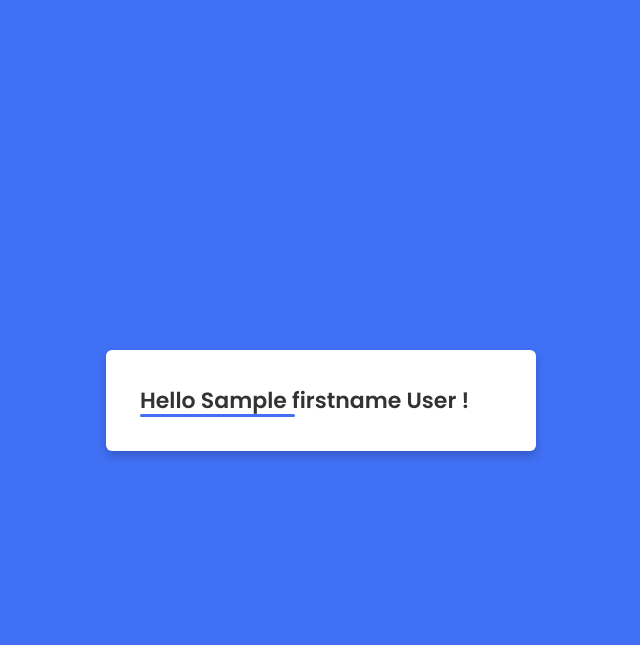
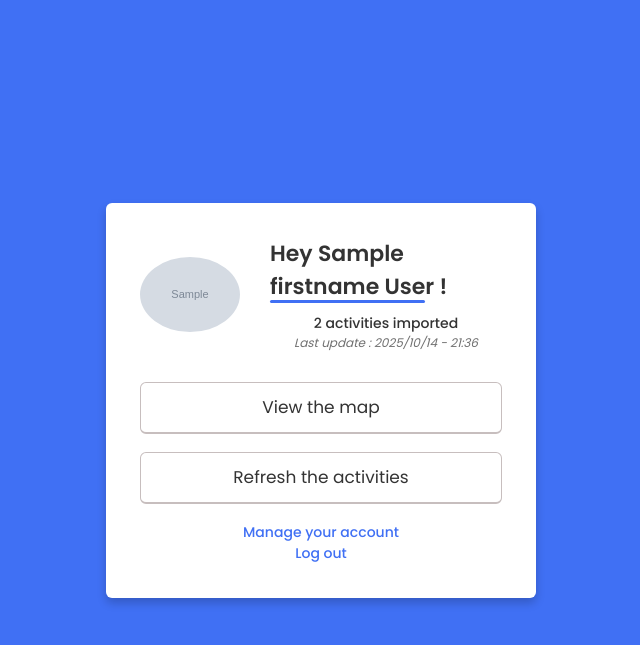
Before and after one commit to MaloVirmoux/strava_viewer, a Flask app: page /home in a window 1280 px wide. Shown: the top 645 px of the page, without its empty margins (319-959 px from the left). Run offline with Flask 3, Linux system fonts and the light colour scheme; a user stored in the database is signed in; grey boxes marked "Sample" are stand-in pictures; a database or web service that is not in the repository returns one stand-in record (values such as "Sample title"); some libraries are stand-ins or nearby versions.

Commit message:
Adding homepage, & preventing SQL injection

```diff
--- a/app/app.py
+++ b/app/app.py
@@ -3,14 +3,14 @@
 import datetime
 import json
 import urllib.parse
+
 import flask
 import flask_login
 from argon2 import PasswordHasher
+from assets import User
+from connectors import Postgres, Strava
 from dotenv import load_dotenv
 from flask_cors import CORS
-
-from assets import User
-from connectors import Postgres, Strava
 from loaders import SQL, Conf
 
 # Load env & conf
@@ -23,6 +23,7 @@ CORS(app)
 
 app.secret_key = conf.flask["secret_key"]
 login_manager = flask_login.LoginManager()
+login_manager.login_view = "/login"
 login_manager.init_app(app)
 
 password_hasher = PasswordHasher()
@@ -49,12 +50,19 @@ def load_user(user_email):
         return None
     return user
 
+
 @app.route("/", methods=["GET"])
 def index():
-    return flask.render_template("index.html")
+    """Gets to the homepage is the user is anonymous, to the userpage if he's logged in"""
+    if flask_login.current_user.is_authenticated:
+        return flask.redirect("/home")
+    else:
+        return flask.render_template("index.html")
+
 
 @app.route("/login", methods=["GET", "POST"])
 def login():
+    """Logs in the user to the website"""
     if flask.request.method == "GET":
         return flask.render_template("login.html")
 
@@ -65,21 +73,26 @@ def login():
 
         if password_hasher.verify(user.password, login_details["password"]):
             flask_login.login_user(user, remember=True, duration=SESSION_DURATION)
-            return flask.Response(status=HTTP_STATUS_OK)
+            return flask.redirect("/home")
 
         return flask.Response(status=HTTP_STATUS_UNAUTHORIZE)
+
 
 @app.route("/sign_up", methods=["GET", "POST"])
 def sign_up():
     """Create a new user"""
     if flask.request.method == "GET":
-        strava_login_url = "{url}?{query_params}".format(url=conf.strava_oauth["url"], query_params=urllib.parse.urlencode(conf.strava_oauth["params"]))
+        strava_login_url = "{url}?{query_params}".format(
+            url=conf.strava_oauth["url"],
+            query_params=urllib.parse.urlencode(conf.strava_oauth["params"]),
+        )
 
         return flask.render_template("sign_up.html", strava_login_url=strava_login_url)
 
     if flask.request.method == "POST":
         user_details = flask.request.get_json()
         user_details["strava_user_id"] = flask.session["strava_user_id"]
+        user_details["profile_picture_url"] = flask.session["profile_picture_url"]
         user_details["strava_access_token"] = flask.session["strava_access_token"]
         user_details["strava_expires_date"] = flask.session["strava_expires_date"]
         user_details["strava_refresh_token"] = flask.session["strava_refresh_token"]
@@ -94,7 +107,15 @@ def sign_up():
                 content_type=JSON_TYPE,
             )
 
-        return flask.Response(status=HTTP_STATUS_CREATED)
+        flask_login.login_user(user, remember=True, duration=SESSION_DURATION)
+        return flask.redirect("/home")
+
+
+@app.route("/logout", methods=["GET"])
+def logout():
+    """Log out the user from the website"""
+    pass
+
 
 @app.route("/get_strava_token", methods=["GET"])
 def get_strava_token():
@@ -107,6 +128,7 @@ def get_strava_token():
         conf.strava_bearer_token = token["access_token"]
 
         flask.session["strava_user_id"] = token["athlete"]["id"]
+        flask.session["profile_picture_url"] = token["athlete"]["profile"]
         flask.session["strava_access_token"] = token["access_token"]
         flask.session["strava_expires_date"] = datetime.datetime.fromtimestamp(
             token["expires_at"]
@@ -130,11 +152,20 @@ def get_strava_token():
             content_type=JSON_TYPE,
         )
 
+
 @app.route("/home", methods=["GET"])
 @flask_login.login_required
 def home():
     user = flask_login.current_user
-    return flask.render_template("home.html", firstname=user.firstname, lastname=user.lastname)
+    return flask.render_template(
+        "home.html",
+        firstname=user.firstname,
+        lastname=user.lastname,
+        profile_picture_url=user.profile_picture_url,
+        number_of_activities=2,
+        last_update=datetime.datetime.now().strftime("%Y/%m/%d - %H:%M"),
+    )
+
 
 # To do : Continue get activities, manage response in case of error
 # @app.route("/get_activites", methods=["GET"])
--- a/app/assets/user.py
+++ b/app/assets/user.py
@@ -4,7 +4,6 @@ import re
 from typing import Any, Dict, Optional
 
 from argon2 import PasswordHasher
-
 from connectors import Postgres
 
 EMAIL_REGEX = r"^\S+@\S+\.[a-zA-Z]{2,}$"
@@ -45,6 +44,7 @@ class User:
         self.firstname = user_details["firstname"]
         self.lastname = user_details["lastname"]
         self.strava_user_id = user_details["strava_user_id"]
+        self.profile_picture_url = user_details["profile_picture_url"]
         self.strava_access_token = user_details["strava_access_token"]
         self.strava_expires_date = user_details["strava_expires_date"]
         self.strava_refresh_token = user_details["strava_refresh_token"]
@@ -71,6 +71,7 @@ class User:
                 "firstname": self.firstname,
                 "lastname": self.lastname,
                 "strava_user_id": self.strava_user_id,
+                "profile_picture_url": self.profile_picture_url,
                 "strava_access_token": self.strava_access_token,
                 "strava_expires_date": self.strava_expires_date,
                 "strava_refresh_token": self.strava_refresh_token,
--- a/app/connectors/postgres.py
+++ b/app/connectors/postgres.py
@@ -3,7 +3,6 @@
 from typing import Any, Dict, Tuple
 
 import psycopg2
-
 from loaders import SQL, Conf
 
 
@@ -27,7 +26,7 @@ class Postgres:
     def save_user(self, user_data: dict) -> int:
         """Saves the user into the table"""
         with self.connection.cursor() as cursor:
-            cursor.execute(self.sql.format_request(self.sql.save_user, user_data))
+            cursor.execute(self.sql.save_user, user_data)
             updated_row_count = cursor.rowcount
 
         self.connection.commit()
@@ -36,7 +35,7 @@ class Postgres:
     def get_user(self, email: str) -> Dict[str, Any]:
         """Gets the user from the table"""
         with self.connection.cursor() as cursor:
-            cursor.execute(self.sql.format_request(self.sql.get_user, {"email": email}))
+            cursor.execute(self.sql.get_user, {"email": email})
             res = cursor.fetchone()
 
         if isinstance(res, Tuple):
@@ -48,11 +47,12 @@ class Postgres:
                         "firstname",
                         "lastname",
                         "strava_user_id",
+                        "profile_picture_url",
                         "strava_access_token",
                         "strava_expires_date",
                         "strava_refresh_token",
                     ),
-                    res
+                    res,
                 )
             )
 
--- a/app/connectors/strava.py
+++ b/app/connectors/strava.py
@@ -3,7 +3,6 @@
 from typing import Tuple
 
 import requests
-
 from connectors import Postgres
 from loaders import Conf
 
--- a/app/loaders/sql.py
+++ b/app/loaders/sql.py
@@ -10,7 +10,3 @@ class SQL:
 
         with open("app/sql/get_user.sql", "r", encoding="utf-8") as f:
             self.get_user = f.read()
-
-    def format_request(self, request: str, to_replace: dict):
-        """Formats a request with the given arguments"""
-        return request.format(**to_replace)
--- a/app/sql/create_table_users.sql
+++ b/app/sql/create_table_users.sql
@@ -5,6 +5,7 @@ CREATE TABLE
         firstname varchar,
         lastname varchar,
         strava_user_id varchar,
+        profile_picture_url varchar,
         strava_access_token varchar,
         strava_expires_date timestamp,
         strava_refresh_token varchar,
--- a/app/sql/get_user.sql
+++ b/app/sql/get_user.sql
@@ -4,12 +4,13 @@ SELECT
     firstname,
     lastname,
     strava_user_id,
+    profile_picture_url,
     strava_access_token,
     strava_expires_date,
     strava_refresh_token
 FROM
     users
 WHERE
-    email = '{email}'
+    email = %(email)s
 LIMIT
     1
--- a/app/static/css/common.css
+++ b/app/static/css/common.css
@@ -1,5 +1,6 @@
 @import url("consts.css");
 @import url("form.css");
+@import url("profile.css");
 
 * {
     margin: 0;
@@ -38,6 +39,7 @@ body {
 
 .wrapper h1 {
     position: relative;
+    margin-bottom: 30px;
     font-size: 22px;
     font-weight: 600;
     color: var(--dark-gray);
@@ -52,6 +54,22 @@ body {
     width: var(--underline-width);
     border-radius: 12px;
     background: var(--blue);
+}
+
+.wrapper h2 {
+    font-size: 14px;
+    font-weight: 500;
+    color: var(--dark-gray);
+    text-align: center;
+}
+
+.wrapper h2 a {
+    color: var(--blue);
+    text-decoration: none;
+}
+
+.wrapper h2 a:hover {
+    text-decoration: underline;
 }
 
 .wrapper .link-box {
--- a/app/static/css/form.css
+++ b/app/static/css/form.css
@@ -1,6 +1,6 @@
-.wrapper form {
+/* .wrapper form {
     margin-top: 30px;
-}
+} */
 
 .wrapper form .step {
     display: none;
@@ -73,10 +73,7 @@ form .input-box .show_password {
 }
 
 form h2 {
-    color: var(--medium-gray);
-    font-size: 14px;
-    font-weight: 500;
-    margin-left: 10px;
+    color: var(--medium-gray) !important;
 }
 
 .input-box.button input {
@@ -90,18 +87,3 @@ form h2 {
 .input-box.button input:hover {
     background: var(--dark-blue);
 }
-
-form .text h2 {
-    color: var(--dark-gray);
-    width: 100%;
-    text-align: center;
-}
-
-form .text h2 a {
-    color: var(--blue);
-    text-decoration: none;
-}
-
-form .text h2 a:hover {
-    text-decoration: underline;
-}
--- /dev/null
+++ b/app/static/css/profile.css
@@ -0,0 +1,25 @@
+.profile {
+    display: flex;
+    gap: 30px;
+    align-items: center;
+    margin-bottom: 30px;
+}
+
+.profile .profile_picture {
+    width: 100px;
+    border-radius: 50%;
+}
+
+.profile h1 {
+    height: 100%;
+    margin-bottom: 10px !important;
+}
+
+.profile p {
+    width: 100%;
+    font-size: 12px;
+    font-weight: 300;
+    font-style: italic;
+    color: var(--medium-gray);
+    text-align: center;
+}
--- a/app/static/js/sign_up.js
+++ b/app/static/js/sign_up.js
@@ -116,9 +116,7 @@ function submitSignUpForm() {
     };
 
     const result = signUp(user_details);
-    if (result.status) {
-        // Todo Redirect the user to the login form
-    } else {
+    if (result.status == false) {
         window.alert(result.error);
     }
 }
--- a/app/templates/home.html
+++ b/app/templates/home.html
@@ -7,5 +7,33 @@
 {% endblock %}
 
 {% block wrapper %}
-    <h1>Hello {{ firstname }} {{ lastname }} !</h1>
+    <div class="profile">
+        <img src="{{ profile_picture_url }}" class="profile_picture" alt="Profile picture">
+        <div>
+            <h1>Hey {{ firstname }} {{ lastname }} !</h1>
+            <h2>
+                {% if number_of_activities == 0 %}
+                    No activity imported
+                {% elif number_of_activities == 1 %}
+                    1 activity imported
+                {% else %}
+                    {{ number_of_activities }} activities imported
+                {% endif %}
+            </h2>
+            <p>Last update : {{ last_update }}</p>
+        </div>
+    </div>
+    <div class="link-box">
+        <a href="map">View the map</a>
+    </div>
+    <div class="link-box">
+        <a href="">Refresh the activities</a>
+    </div>
+    <h2>
+        <a href="manage">Manage your account</a>
+    </h2>
+    <h2>
+        <a href="logout">Log out</a>
+    </h2>
+    </div>
 {% endblock %}
```
Also changed, not shown: app/sql/save_user.sql (+12 -9 lines), app/static/js/login.js (+3 -7 lines), app/templates/sign_up.html (+4 -6 lines).
